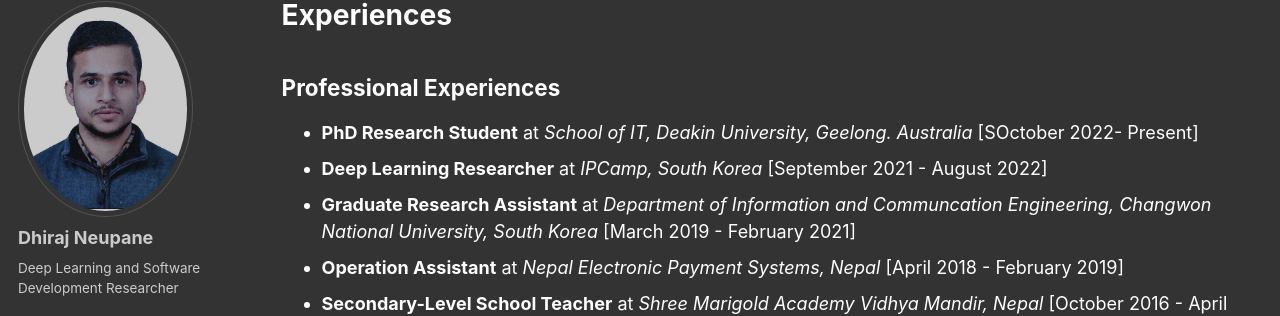
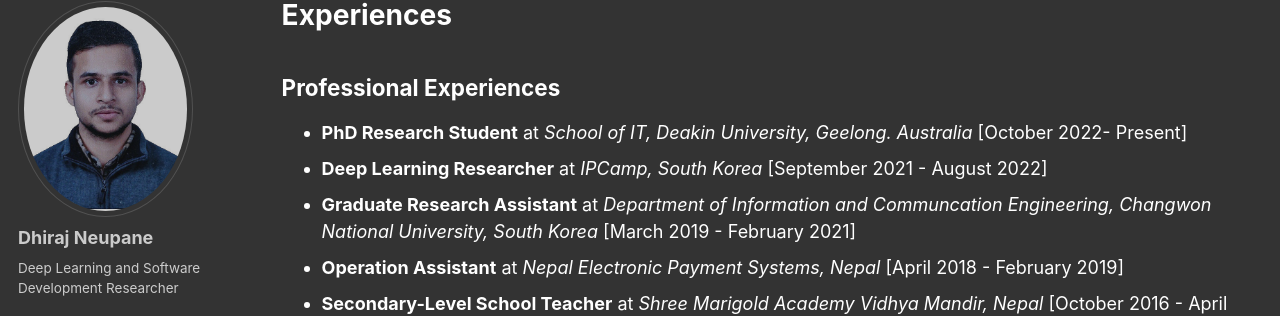
Before and after one commit to dhirajneupane/academicPortfolio, a Jekyll site: the page built from _pages/service.md, in a window 1280 px wide and 994 px high. Shown: the part 117-433 px from the top of the window. Built offline with Jekyll 4.4.1, drawn with Linux system fonts in a browser that asks for light colours; some web fonts are replaced.

Commit message:
Update service.md

```diff
--- a/_pages/service.md
+++ b/_pages/service.md
@@ -13,7 +13,7 @@ redirect_from:
 
 Professional Experiences
 -----------------------
-* **PhD Research Student** at _School of IT, Deakin University, Geelong. Australia_ [SOctober 2022- Present]
+* **PhD Research Student** at _School of IT, Deakin University, Geelong. Australia_ [October 2022- Present]
 * **Deep Learning Researcher** at _IPCamp, South Korea_ [September 2021 - August 2022]
 * **Graduate Research Assistant** at _Department of Information and Communcation Engineering, Changwon National University, South Korea_ [March 2019 - February 2021]
 * **Operation Assistant** at _Nepal Electronic Payment Systems, Nepal_ [April 2018 - February 2019]
```
